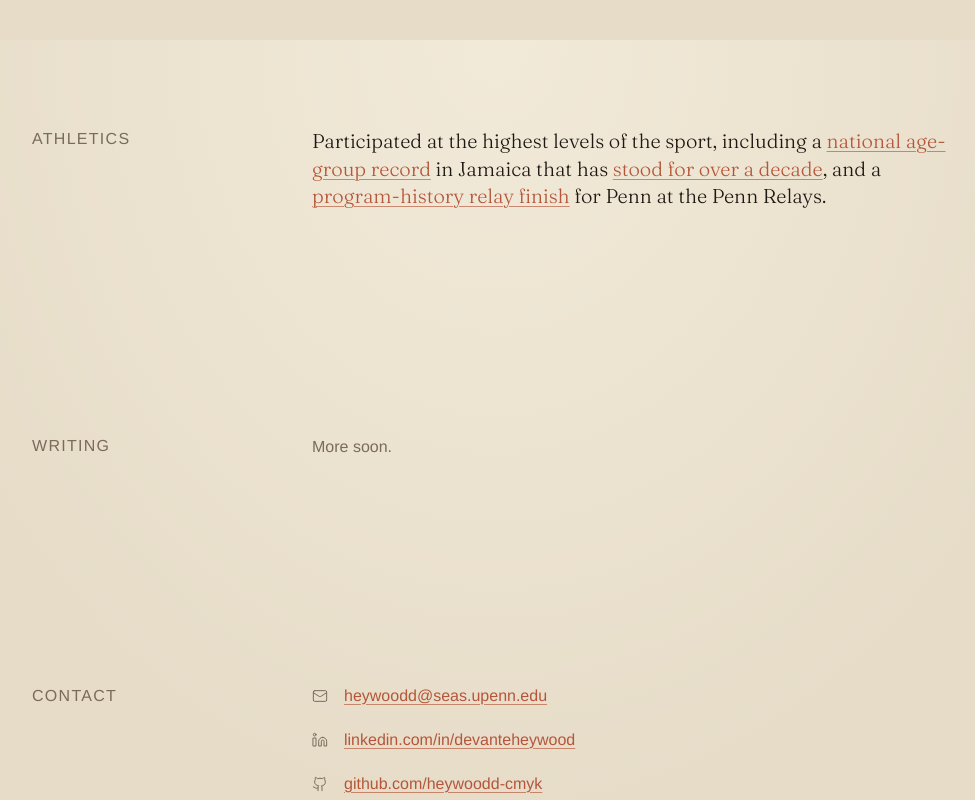
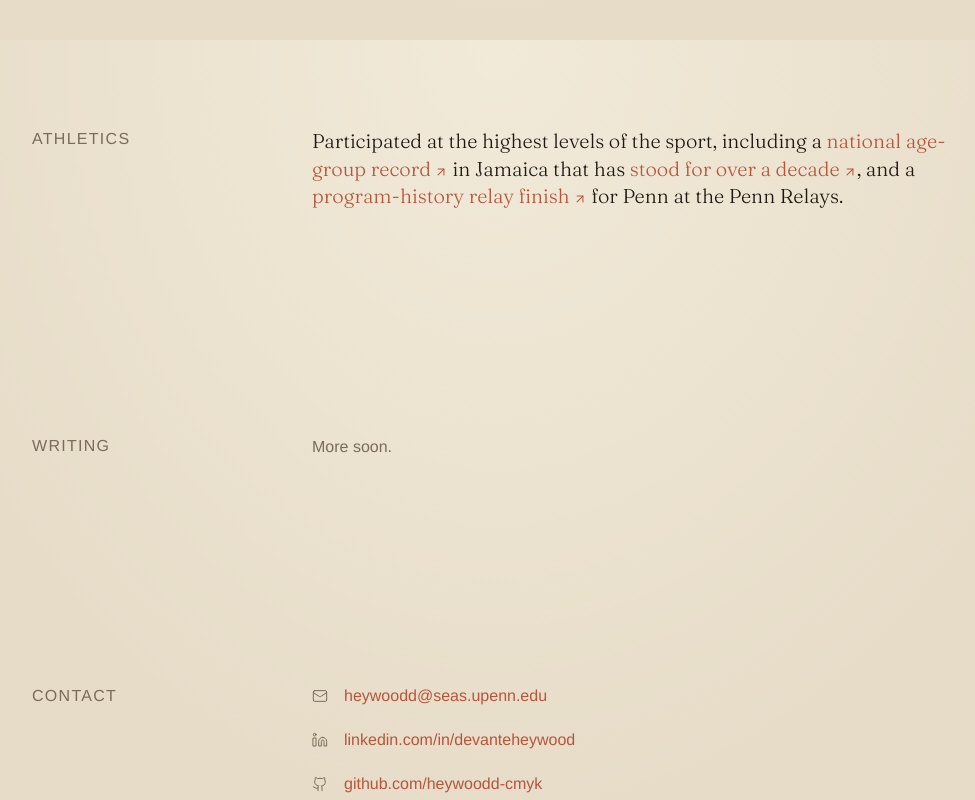
Before and after one commit to heywood-dev/website, a Next.js app: page / in a window 1280 px wide. Shown: the part 3160-3960 px from the top of the page, without its empty margins (144-1119 px from the left). Built offline with nearby package versions, Linux system fonts and the light colour scheme.

Commit message:
Replace hyperlink underlines with inline external-link icons

```diff
--- a/src/app/globals.css
+++ b/src/app/globals.css
@@ -60,22 +60,20 @@ body {
   font-weight: 400;
 }
 
-/* In-text hyperlinks (Athletics prose links, Contact text labels, etc.).
-   Visible at rest as terracotta with a quiet underline; hover deepens both. */
+/* In-text hyperlinks: subtle terracotta color shift, no underline.
+   Citation links additionally get a trailing ArrowUpRight icon (added in JSX). */
 .inline-link {
   color: var(--accent);
-  text-decoration: underline;
-  text-decoration-color: color-mix(in srgb, var(--accent) 65%, transparent);
-  text-decoration-thickness: 1px;
-  text-underline-offset: 3px;
-  text-decoration-skip-ink: auto;
-  transition:
-    color 150ms ease,
-    text-decoration-color 150ms ease,
-    text-decoration-thickness 150ms ease;
+  text-decoration: none;
+  cursor: pointer;
+  transition: color 150ms ease;
 }
 .inline-link:hover {
   color: #8E4129;
-  text-decoration-color: #8E4129;
-  text-decoration-thickness: 2px;
 }
+/* Trailing ArrowUpRight icon sits at the baseline of its line with a small gap. */
+.inline-link svg {
+  display: inline-block;
+  vertical-align: -0.15em;
+  margin-left: 3px;
+}
--- a/src/components/sections/athletics.tsx
+++ b/src/components/sections/athletics.tsx
@@ -1,6 +1,7 @@
 "use client";
 
 import { motion } from "framer-motion";
+import { ArrowUpRight } from "lucide-react";
 
 export function Athletics() {
   return (
@@ -39,6 +40,7 @@ export function Athletics() {
                 className="inline-link"
               >
                 national age-group record
+                <ArrowUpRight size={14} aria-hidden strokeWidth={1.75} />
               </a>{" "}
               in Jamaica that has{" "}
               <a
@@ -48,6 +50,7 @@ export function Athletics() {
                 className="inline-link"
               >
                 stood for over a decade
+                <ArrowUpRight size={14} aria-hidden strokeWidth={1.75} />
               </a>
               , and a{" "}
               <a
@@ -57,6 +60,7 @@ export function Athletics() {
                 className="inline-link"
               >
                 program-history relay finish
+                <ArrowUpRight size={14} aria-hidden strokeWidth={1.75} />
               </a>{" "}
               for Penn at the Penn Relays.
             </p>
```
